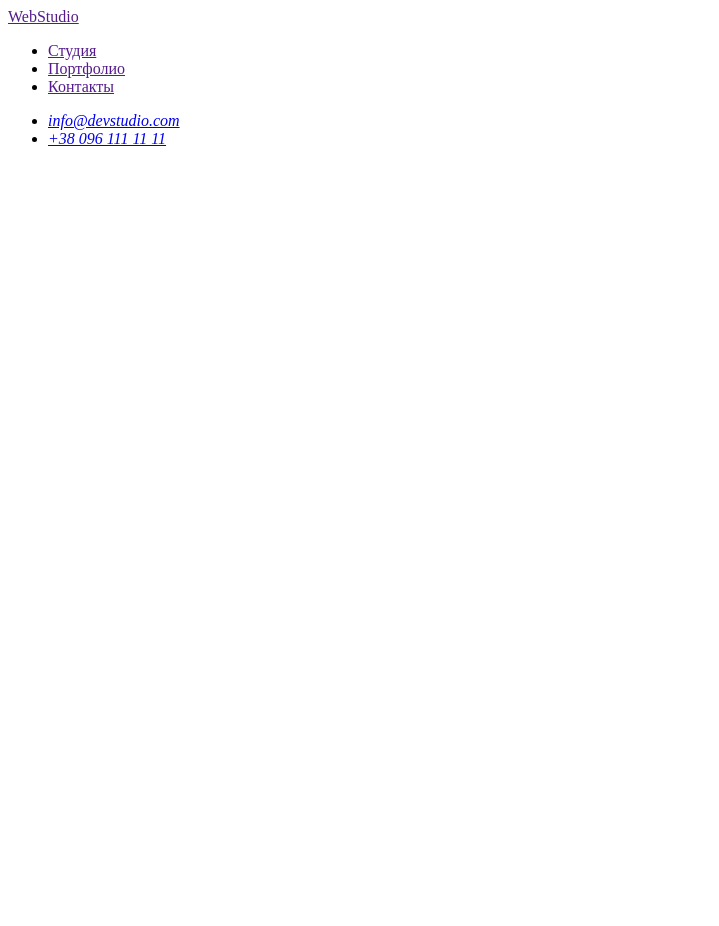
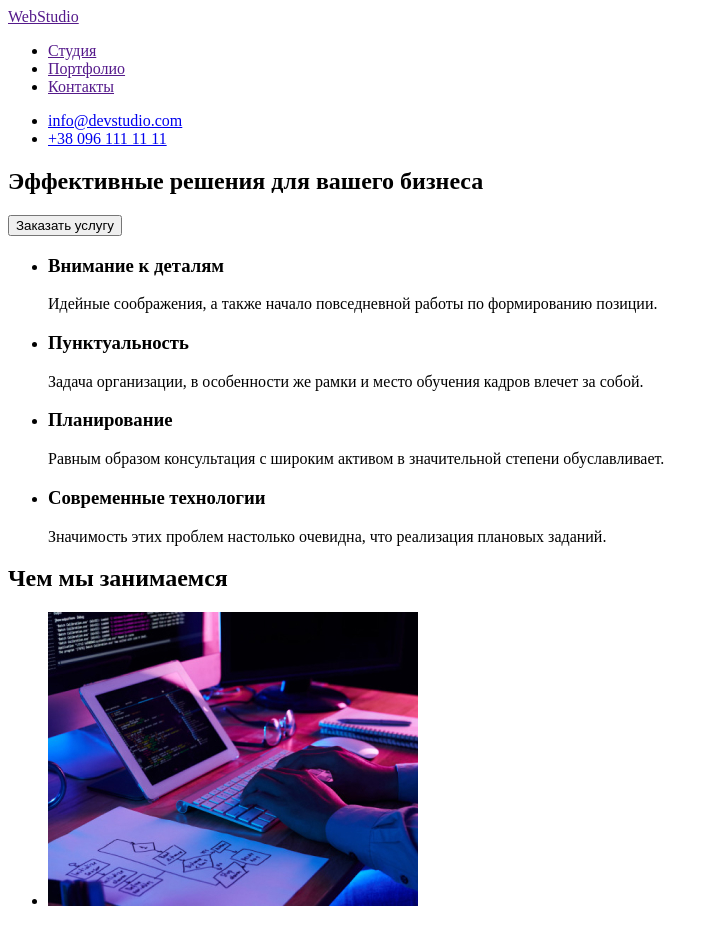
Before and after one commit to bamaboy93/goit-markup-hw-01, a plain HTML site: page index.html in a window 1280 px wide. Shown: the whole page, without its empty margins (0-719 px from the left). Before the commit the page ends 800 px from the top, so only its background shows below. Drawn offline with Linux system fonts and the light colour scheme; files whose address does not match are found by name.

Commit message:
pic section

```diff
--- a/index.html
+++ b/index.html
@@ -18,12 +18,45 @@
                 <li><a href="">Контакты</a></li>
             </ul>
         </nav>
-        <address>
-            <ul>
-                <li><a href="mailto:info@devstudio.com">info@devstudio.com</a></li>
-                <li><a href="tel:+38 096 111 11 11">+38 096 111 11 11</a></li>
-            </ul>
-        </address>
+
+        <ul>
+            <li><a href="mailto:info@devstudio.com">info@devstudio.com</a></li>
+            <li><a href="tel:+380961111111">+38 096 111 11 11</a></li>
+        </ul>
+
     </header>
+
+    <section>
+        <h1>Эффективные решения для вашего бизнеса</h1>
+        <button>Заказать услугу</button>
+    </section>
+
+    <section>
+        <ul>
+            <li>
+                <h3>Внимание к деталям</h3>
+                <p>Идейные соображения, а также начало повседневной работы по формированию позиции.</p>
+            </li>
+            <li>
+                <h3>Пунктуальность</h3>
+                <p>Задача организации, в особенности же рамки и место обучения кадров влечет за собой.</p>
+            </li>
+            <li>
+                <h3>Планирование</h3>
+                <p>Равным образом консультация с широким активом в значительной степени обуславливает.</p>
+            </li>
+            <li>
+                <h3>Современные технологии</h3>
+                <p>Значимость этих проблем настолько очевидна, что реализация плановых заданий.</p>
+            </li>
+        </ul>
+    </section>
+
+    <section>
+        <h2>Чем мы занимаемся</h2>
+        <ul>
+            <li><img src="C:\Users\Justice\Documents\GitHub\goit-markup-hw-01\images\img.jpg" alt="" width="370px"></li>
+        </ul>
+    </section>
 </body>
 </html>
```
Also changed, not shown: images/img (1).jpg (added), images/img (2).jpg (added), images/img.jpg (added).
